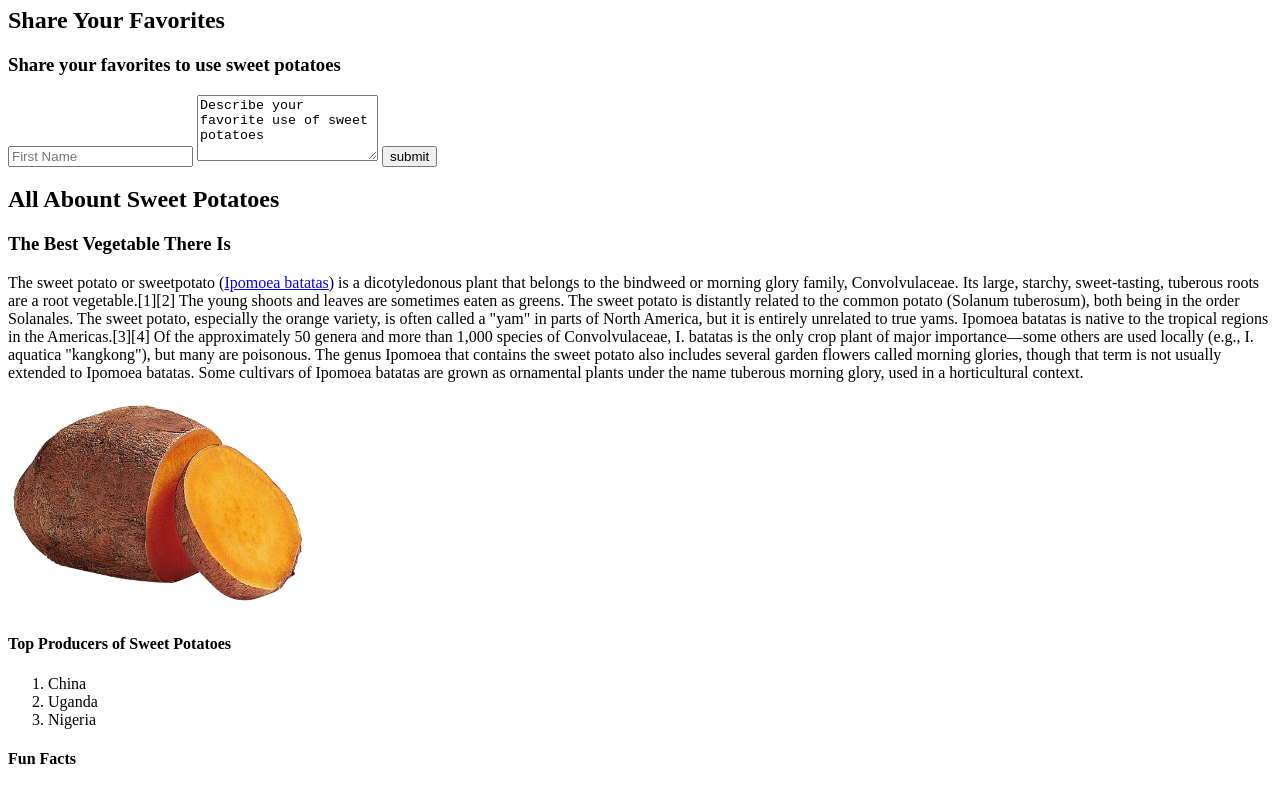
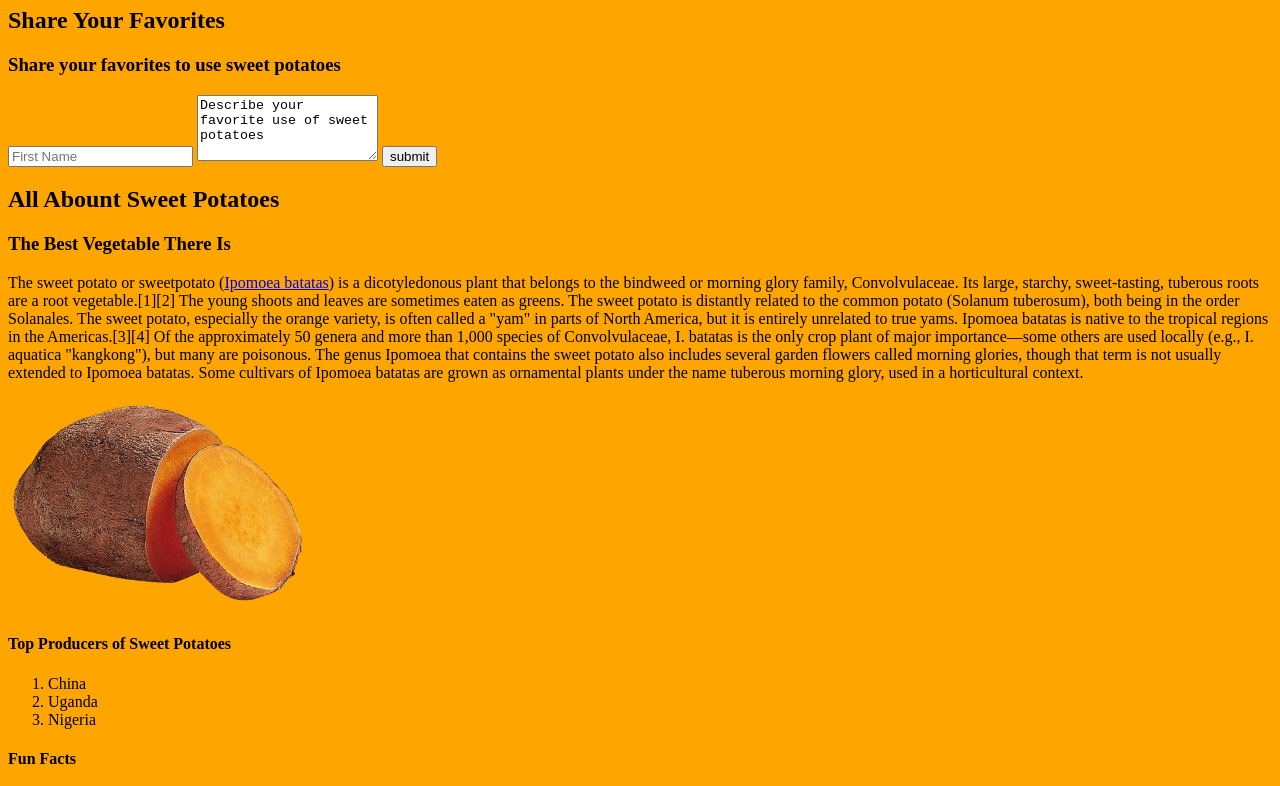
Before and after one commit to davidisley/Demo, a plain HTML site: page demo2.html in a window 1280 px wide. Shown: the part 73-859 px from the top of the page. Drawn offline with Linux system fonts and the light colour scheme.

Commit message:
background color

```diff
--- a/style2.css
+++ b/style2.css
@@ -1 +1,3 @@
-body
+body{
+    background-color: orange;
+}
```
